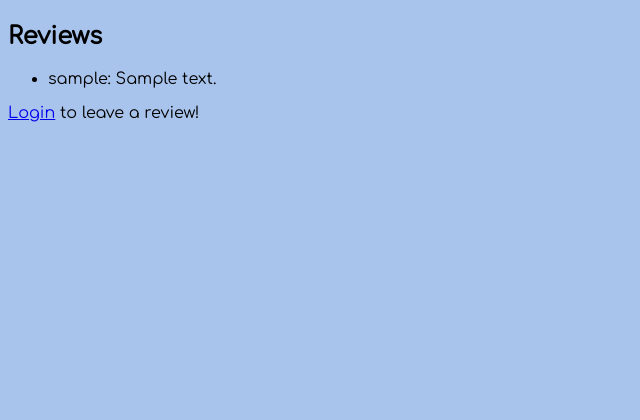
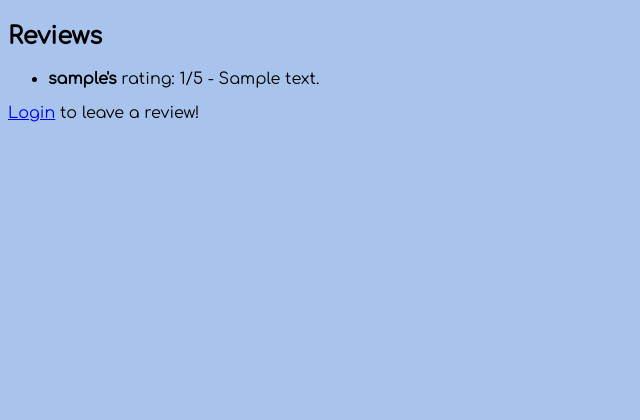
Before and after one commit to 2908400m/web_project, a Django app: page /song/1/ in a window 1280 px wide. Shown: the part 304-724 px from the top of the page, without its empty margins (0-640 px from the left). Run offline with Django 3.2, Linux system fonts and the light colour scheme; tables that the repository leaves empty hold one stand-in row (values such as "Sample post"); some libraries are stand-ins or nearby versions.

Commit message:
reviews include ratings

```diff
--- a/drop_the_beat/views.py
+++ b/drop_the_beat/views.py
@@ -211,7 +211,8 @@ def song(request, song_id):
         if review.comment and review.comment != '':
             reviews[song.title].append({
                 "user":review.user,
-                "comment":review.comment
+                "comment":review.comment,
+                "rating":review.rating
             })
 
     review_form = ReviewForm(request.POST or None)
--- a/templates/drop_the_beat/song.html
+++ b/templates/drop_the_beat/song.html
@@ -25,7 +25,7 @@
         <ul>
             {% for review_list in reviews.values %}
                 {% for review in review_list %}
-                    <li>{{ review.user }}: {{review.comment}}</li>
+                    <li><strong>{{ review.user }}'s</strong> rating: {{ review.rating }}/5 - {{review.comment}}</li>
                 {% endfor %}
             {% endfor %}
         </ul>
```
